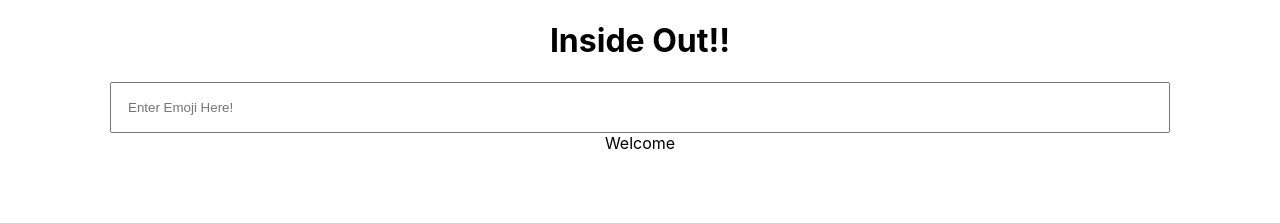
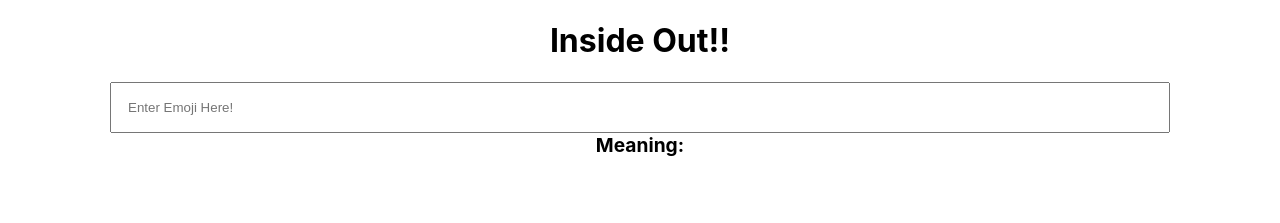
Before and after one commit to RakshaPawar108/emoji-interpreter-neogcamp, a React (Create React App) app: page / in a window 1280 px wide. Shown: the top 223 px of the page. Built offline with nearby package versions, Linux system fonts and the light colour scheme.

Commit message:
feat:added emoji dictionary and displayed meaning

```diff
--- a/src/App.css
+++ b/src/App.css
@@ -6,3 +6,8 @@
   padding: 1rem;
   width: 80%
 }
+
+.meaning {
+  font-size: larger;
+  font-weight: bold;
+}
--- a/src/App.js
+++ b/src/App.js
@@ -1,10 +1,44 @@
 import { useState } from "react";
 import "./App.css";
 
+const emojiDictionary = {
+  "😀": "Grinning Face",
+  "😃": "Grinning Face with Big Eyes",
+  "😄": "Grinning Face with Smiling Eyes",
+  "😁": "Beaming Face with Smiling Eyes",
+  "😆": "Grinning Squinting Face",
+  "😅": "Grinning Face with Sweat",
+  "🤣": "Rolling on the Floor Laughing",
+  "😂": "Face with Tears of Joy",
+  "🙂": "Slightly Smiling Face",
+  "🙃": "Upside-Down Face",
+  "😉": "Winking Face",
+  "😊": "Smiling Face with Smiling Eyes",
+  "😇": "Smiling Face with Halo",
+  "🥰": "Smiling Face with Hearts",
+  "😍": "Smiling Face with Heart-Eyes",
+  "🤩": "Star-Struck",
+  "😘": "Face Blowing a Kiss",
+  "😗": "Kissing Face",
+  "☺️": "Smiling Face",
+  "😚": "Kissing Face with Closed Eyes",
+  "😙": "Kissing Face with Smiling Eyes",
+};
+
 function App() {
-  let [userInput, setUserInput] = useState("");
+  let [meaning, setMeaning] = useState("");
   function inputChangeHandler(event) {
-    setUserInput(event.target.value);
+    let emoji = event.target.value;
+    let meaning = "";
+    if (emoji in emojiDictionary) {
+      meaning = emojiDictionary[emoji];
+    }
+
+    if (meaning === undefined) {
+      meaning = "";
+    }
+
+    setMeaning(meaning);
   }
 
   return (
@@ -16,7 +50,7 @@
         placeholder="Enter Emoji Here!"
         onChange={inputChangeHandler}
       />
-      <div>Welcome {userInput}</div>
+      <div className="meaning">Meaning: {meaning}</div>
     </div>
   );
 }
```
